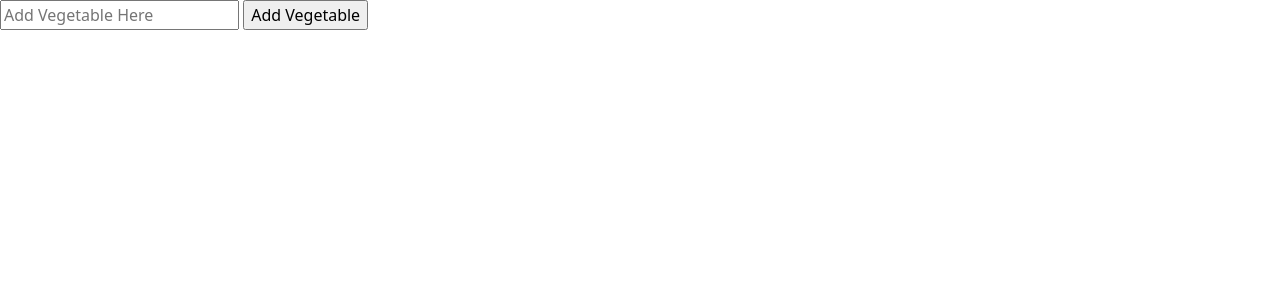
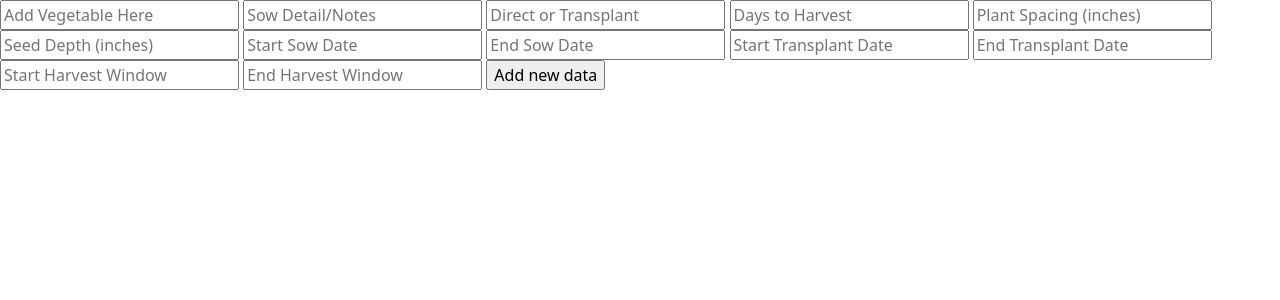
Before and after one commit to toquothty/garden-planner, a Flask app: page /update in a window 1280 px wide. Shown: the part 56-356 px from the top of the page. Run offline with Flask 2, Linux system fonts and the light colour scheme.

Commit message:
Added additional entry points into form

```diff
--- a/templates/update.html
+++ b/templates/update.html
@@ -5,7 +5,19 @@
 <div class="form">
     <form action="/update" method="POST">
         <input type="text" name="vegetable" placeholder="Add Vegetable Here" id="vegetable">
-        <input type="submit" value="Add Vegetable">
+        <input type="text" name="sow_timeline" placeholder="Sow Detail/Notes" id="sow_timeline">
+        <input type="text" name="sow_type" placeholder="Direct or Transplant" id="sow_type">
+        <input type="number" name="harvest_days" placeholder="Days to Harvest" id="harvest_days">
+        <input type="number" name="plant_spacing" placeholder="Plant Spacing (inches)" id="plant_spacing">
+        <input type="number" name="seed_depth" placeholder="Seed Depth (inches)" id="seed_depth">
+        <input type="text" name="sow_window_start" placeholder="Start Sow Date" id="sow_window_start">
+        <input type="text" name="sow_window_end" placeholder="End Sow Date" id="sow_window_end">
+        <input type="text" name="transplant_window_start" placeholder="Start Transplant Date"
+            id="transplant_window_start">
+        <input type="text" name="transplant_window_end" placeholder="End Transplant Date" id="transplant_window_end">
+        <input type="text" name="harvest_window_start" placeholder="Start Harvest Window" id="harvest_window_start">
+        <input type="text" name="harvest_window_end" placeholder="End Harvest Window" id="harvest_window_end">
+        <input type="submit" value="Add new data">
     </form>
 </div>
 
```
